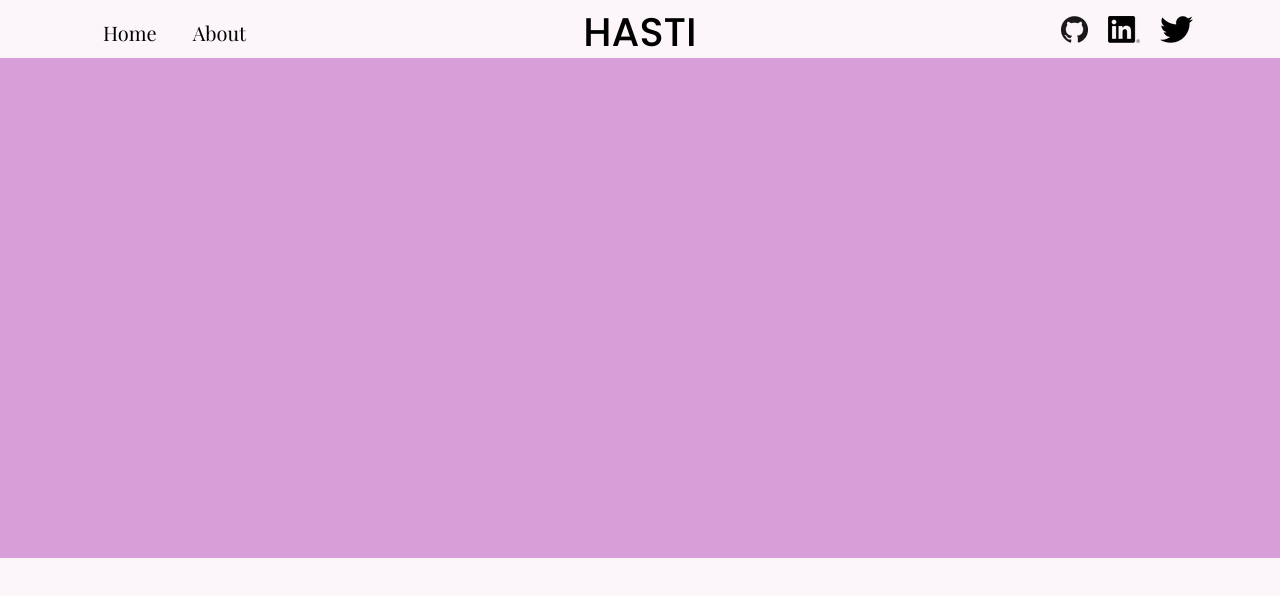
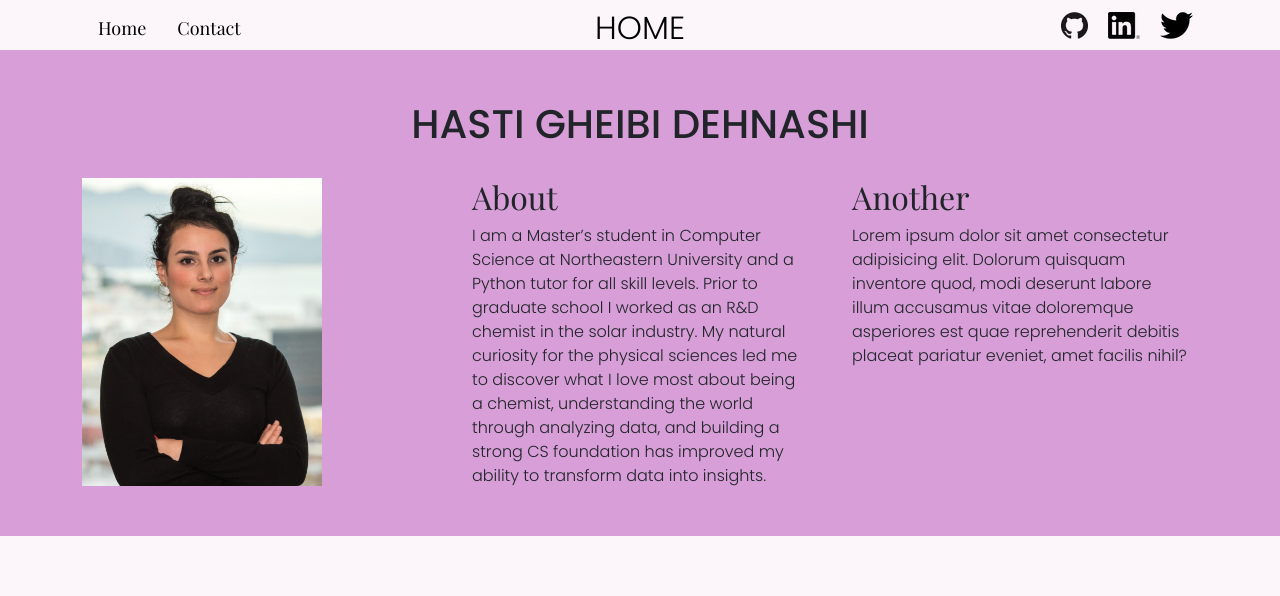
Before and after one commit to HastiGD/website-homepage, a website: page index.html in a window 1280 px wide. Drawn offline with nearby package versions, Linux system fonts and the light colour scheme.

Commit message:
added a jumbotron

```diff
--- a/index.html
+++ b/index.html
@@ -21,10 +21,10 @@
     <header class="container">
       <div class="row">
         <nav class="col-sm-3 text nav-left">
-          <a href="" class="nav-link">Home</a>
-          <a href="" class="nav-link">About</a>
+          <a href="index.html" class="nav-link">Home</a>
+          <a href="" class="nav-link">Contact</a>
         </nav>
-        <h1 class="col-sm-6">HASTI</h1>
+        <h2 class="col-sm-6">HOME</h2>
         <nav class="col-sm-3 nav-right">
           <a
             href="https://github.com/HastiGD"
@@ -44,8 +44,42 @@
         </nav>
       </div>
     </header>
+    <!-- About -->
     <section class="jumbotron">
-      <div class="container"></div>
+      <div class="container">
+        <header class="row text-center">
+          <h1>HASTI GHEIBI DEHNASHI</h1>
+        </header>
+        <section>
+          <div class="row">
+            <div class="col-sm-4">
+              <img src="images/me.png" class="picture" alt="A picture of me" />
+            </div>
+            <div class="col-sm-4 content">
+              <h2>About</h2>
+              <p>
+                I am a Master’s student in Computer Science at Northeastern
+                University and a Python tutor for all skill levels. Prior to
+                graduate school I worked as an R&D chemist in the solar
+                industry. My natural curiosity for the physical sciences led me
+                to discover what I love most about being a chemist,
+                understanding the world through analyzing data, and building a
+                strong CS foundation has improved my ability to transform data
+                into insights.
+              </p>
+            </div>
+            <div class="col-sm-4 content">
+              <h2>Another</h2>
+              <p>
+                Lorem ipsum dolor sit amet consectetur adipisicing elit. Dolorum
+                quisquam inventore quod, modi deserunt labore illum accusamus
+                vitae doloremque asperiores est quae reprehenderit debitis
+                placeat pariatur eveniet, amet facilis nihil?
+              </p>
+            </div>
+          </div>
+        </section>
+      </div>
     </section>
 
     <!-- Bootstrap Bundle with Popper -->
@@ -56,3 +90,23 @@
     ></script>
   </body>
 </html>
+
+<!-- <div class="row">
+          <div class="col">
+            <img src="/images/me.png" style="width: 200px" />
+          </div>
+          <div class="col">
+            <div>
+              <h2>About</h2>
+            </div>
+            <p>
+              I am a Master’s student in Computer Science at Northeastern
+              University and a Python tutor for all skill levels. Prior to
+              graduate school I worked as an R&D chemist in the solar industry.
+              My natural curiosity for the physical sciences led me to discover
+              what I love most about being a chemist, understanding the world
+              through analyzing data, and building a strong CS foundation has
+              improved my ability to transform data into insights.
+            </p>
+          </div>
+        </div> -->
--- a/styles/main.css
+++ b/styles/main.css
@@ -33,10 +33,10 @@ header .row {
 	align-items: flex-center;
 	justify-content: space-between;
 }
-header h1 {
+header h2 {
 	display: flex;
 	padding-top: 5px;
-	font-family: "poppins";
+	font-family: "poppins_light";
 	justify-content: center;
 	margin: 0;
 	color: black;
@@ -50,10 +50,9 @@ header .nav-left {
 }
 header a.nav-link {
 	font-family: "playfair_displayregular";
-	font-size: 20px;
+	font-size: 18px;
 	padding-top: 10px;
 	padding-right: 15px;
-	margin-left: 5px;
 	color: black;
 }
 header .nav-right {
@@ -78,9 +77,32 @@ header .twitter {
 	background-image: url("/images/twitter_mark.png");
 	width: 33px;
 }
-
-.jumbotron {
+section.jumbotron {
 	display: flex;
 	background-color: #d79ed8;
-	height: 500px;
+	height: auto;
+	padding: 2em;
+	align-items: center;
 }
+section header {
+	display: flex;
+	padding-top: 20px;
+	font-family: "poppins";
+	align-items: center;
+}
+section section .row {
+	margin-top: 20px;
+	align-items: flex-start;
+	justify-content: center;
+}
+section section img.picture {
+	width: 15em;
+}
+section section .content h2 {
+	font-family: "playfair_displayregular";
+	padding: 0 10px;
+}
+section section .content p {
+	font-family: "poppins_light";
+	padding: 0 10px;
+}
```
Also changed, not shown: images/me.png (added).
